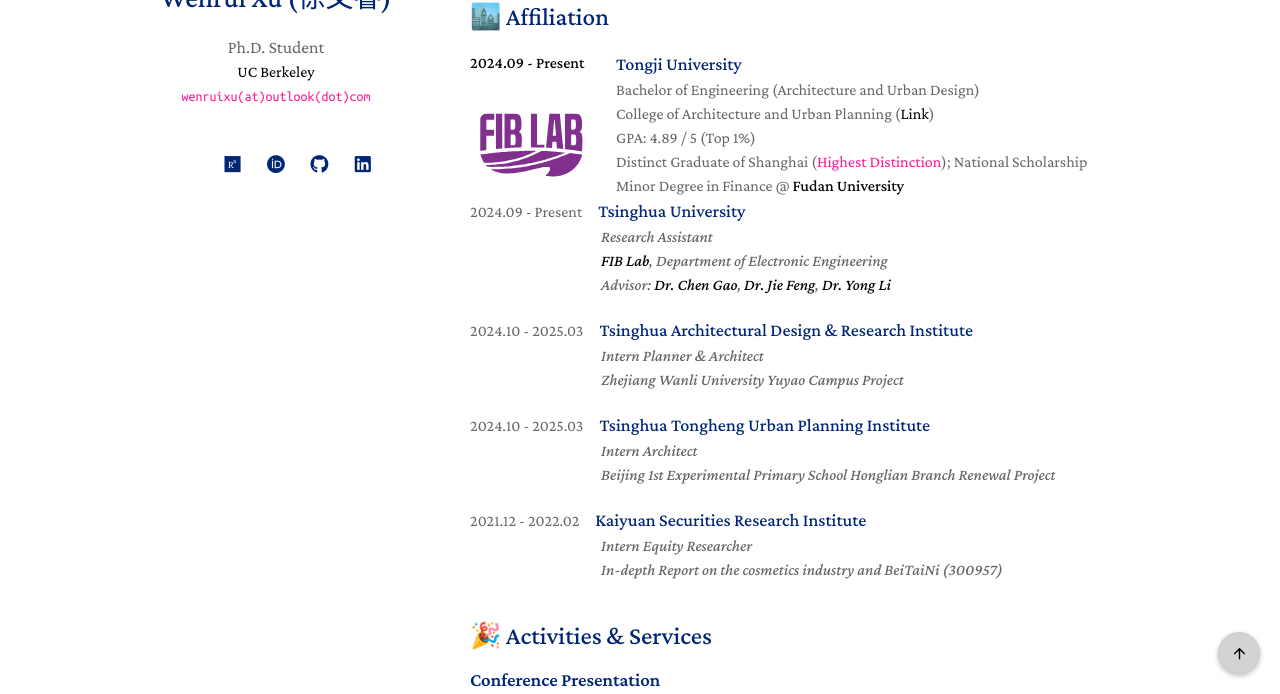
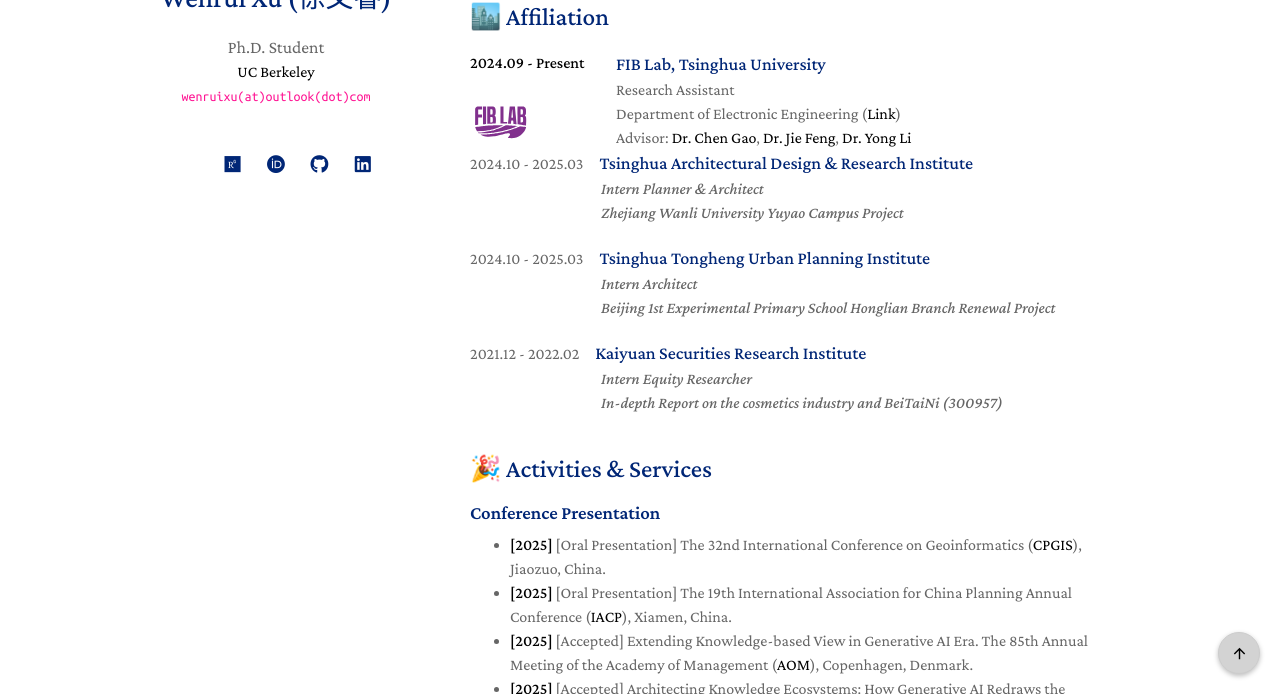
Before and after one commit to ruaruaxu/ruaruaxu.github.io, a Jekyll site: the page built from index.md, in a window 1280 px wide and 900 px high, scrolled down 1878 px, cut to the strip 206-900 px from the top of the window. Built offline with Jekyll 4.4.1, drawn with Linux system fonts in a browser that asks for light colours; a style sheet for code colours, icons or effects is not loaded.

Commit message:
Update index.md

```diff
--- a/index.md
+++ b/index.md
@@ -6,8 +6,7 @@
 <!-- 导航栏手机适配，publication，projects做成单独页面 -->
 <!-- affiliation排版分栏加校徽，加show more按钮 -->
 <!-- 字体-->
-
-<div id='aboutme'></div>
+<!-- 摄影、山地民宿、红莲小学、万里学院等设计项目 notion页面-->
 
 # 👋🦁 About Me
 
@@ -46,7 +45,7 @@
   </div>
 
   <div style="flex: 8; padding-left: 10px;">
-  <strong><font color="#002676" size="4"><a href="https://www.berkeley.edu/">University of California, Berkeley</a></font></strong><br>
+  <strong><font size="4"><a href="https://www.berkeley.edu/" color="#002676">University of California, Berkeley</a></font></strong><br>
   Doctor of Philosophy (Environmental Studies)<br>
   Department of Landscape Archi. & Environmental Planning (<a href="https://ced.berkeley.edu/land">Link</a>)<br>
   Advisor: <a href="https://sites.google.com/site/liang3mlab/people/prof-lu-liang">Dr. Lu Liang</a>
@@ -63,7 +62,7 @@
   </div>
 
   <div style="flex: 8; padding-left: 10px;">
-  <strong><font color="#002676" size="4"><a href="https://www.tsinghua.edu.cn/en/">Tsinghua University</a></font></strong><br>
+  <strong><font size="4"><a href="https://www.tsinghua.edu.cn/en/" color="#002676">Tsinghua University</a></font></strong><br>
   Master of Architecture (Urban Informatics and Urban Renewal)<br>
   School of Architecure (<a href="https://www.arch.tsinghua.edu.cn/column/Home">Link</a>)<br>
   GPA: 3.93 / 4<br>
@@ -82,7 +81,7 @@
   </div>
 
   <div style="flex: 8; padding-left: 10px;">
-  <strong><font color="#002676" size="4"><a href="https://www.tongji.edu.cn/eng/">Tongji University</a></font></strong><br>
+  <strong><font size="4"><a href="https://www.tongji.edu.cn/eng/" color="#002676">Tongji University</a></font></strong><br>
   Bachelor of Engineering (Architecture and Urban Design)<br>
   College of Architecture and Urban Planning (<a href="https://caup.tongji.edu.cn/caupen/main.htm">Link</a>)<br>
   GPA: 4.89 / 5 (Top 1%)<br>
@@ -98,23 +97,19 @@
   <div style="flex: 2; padding-right: 10px;">
   <strong>2024.09 - Present</strong><br>
   <br>
-  <a href="https://fi.ee.tsinghua.edu.cn/"><img width="120" src="./assets/img/institution/fiblab.svg"></a>
+  <a href="https://fi.ee.tsinghua.edu.cn/"><img width="60" src="./assets/img/institution/fiblab.svg"></a>
   </div>
 
   <div style="flex: 8; padding-left: 10px;">
-  <strong><font color="#002676" size="4">Tongji University</font></strong><br>
-  Bachelor of Engineering (Architecture and Urban Design)<br>
-  College of Architecture and Urban Planning (<a href="https://caup.tongji.edu.cn/caupen/main.htm">Link</a>)<br>
-  GPA: 4.89 / 5 (Top 1%)<br>
-  Distinct Graduate of Shanghai (<font color=DeepPink>Highest Distinction</font>); National Scholarship<br>
-  Minor Degree in Finance @ <strong><a href="https://www.fudan.edu.cn/en/">Fudan University</a></strong>
+  <strong><font color="#002676" size="4">FIB Lab, Tsinghua University</font></strong><br>
+  Research Assistant<br>
+  Department of Electronic Engineering (<a href="https://fi.ee.tsinghua.edu.cn/">Link</a>)<br>
+  Advisor: <a href="https://fi.ee.tsinghua.edu.cn/~gaochen/">Dr. Chen Gao</a>, <a href="https://vonfeng.github.io/">Dr. Jie Feng</a>, <a href="https://fi.ee.tsinghua.edu.cn/~liyong/">Dr. Yong Li</a>
   </div>
 </div>
 
-2024.09 - Present　**<font color="#002676" size="4">Tsinghua University</font>**<br>
-　　　　　　　　 *Research Assistant*<br>
-　　　　　　　　 *[FIB Lab](https://fi.ee.tsinghua.edu.cn/), Department of Electronic Engineering*<br>
-　　　　　　　　 *Advisor: [Dr. Chen Gao](https://fi.ee.tsinghua.edu.cn/~gaochen/), [Dr. Jie Feng](https://vonfeng.github.io/), [Dr. Yong Li](https://fi.ee.tsinghua.edu.cn/~liyong/)*
+
+
 
 2024.10 - 2025.03　**<font color="#002676" size="4">Tsinghua Architectural Design & Research Institute</font>**<br>
 　　　　　　　　 *Intern Planner & Architect*<br>
```
